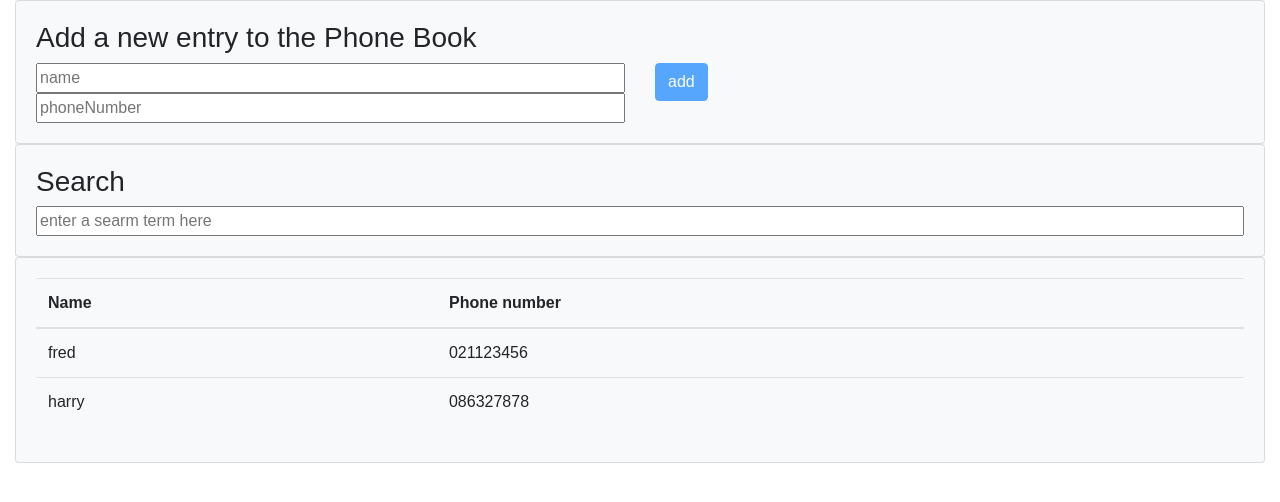
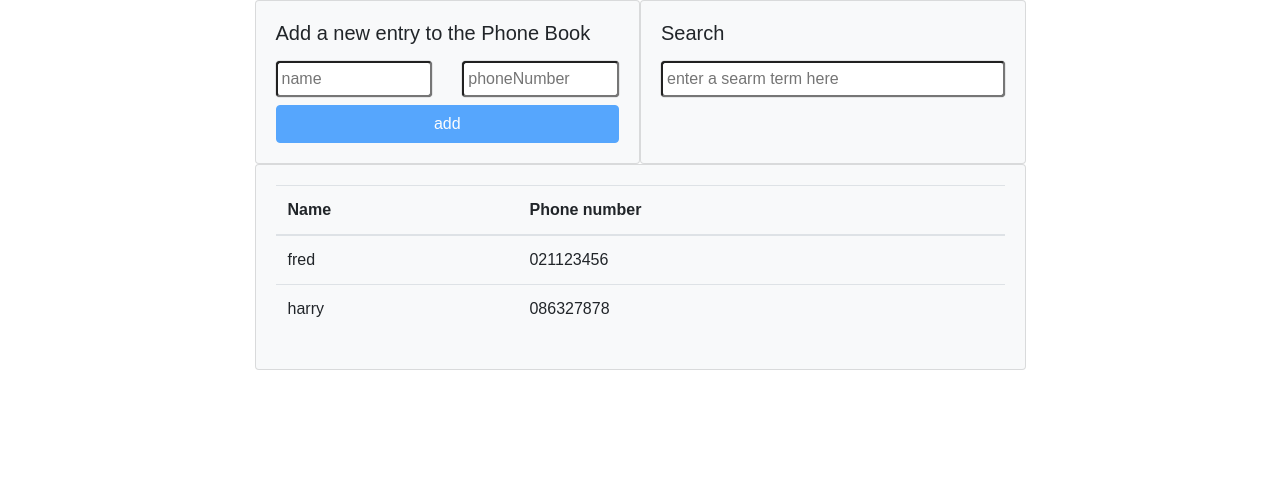
Before and after one commit to code-in-time/phone-book-test, a React app: page / in a window 1280 px wide. Built offline with nearby package versions, Linux system fonts and the light colour scheme.

Commit message:
Styling changes

```diff
--- a/public/index.html
+++ b/public/index.html
@@ -19,7 +19,7 @@
       work correctly both with client-side routing and a non-root public URL.
       Learn how to configure a non-root public URL by running `npm run build`.
     -->
-    <title>React App</title>
+    <title>Phonebook test</title>
   </head>
   <body>
     <noscript>
--- a/src/components/App.js
+++ b/src/components/App.js
@@ -9,12 +9,16 @@ class App extends Component {
       <div className="App">
         <div className="container-fluid">
           <div className="row">
-            <div className="col">
-              <div className="Index">
-                <PhoneBookEntryAdd />
-                <PhoneBookSearch />
-                <PhoneBookDataDisplay />
-              </div>
+            <div className="col-md-6 p-0">
+              <PhoneBookEntryAdd />
+            </div>
+            <div className="col-md-6 p-0">
+              <PhoneBookSearch />
+            </div>
+          </div>
+          <div className="row">
+            <div className="col-sm-12 p-0">
+              <PhoneBookDataDisplay />
             </div>
           </div>
         </div>
--- a/src/components/phonebook/PhoneBookDataDisplay.js
+++ b/src/components/phonebook/PhoneBookDataDisplay.js
@@ -8,7 +8,7 @@ class PhoneBookEntryDataDisplay extends Component {
    * @param {string} searchTermFilter Test that is being searched
    */
   buildRowData(searchTermFilter) {
-    let result = this.props.phoneBookReducerData.map((item, i) => {
+    const result = this.props.phoneBookReducerData.map((item, i) => {
       // This the the filter check.
       // If the phoneNumber or the name matched then show the row,
       if (item.name === searchTermFilter || item.phoneNumber === searchTermFilter || searchTermFilter === '') {
@@ -23,8 +23,6 @@ class PhoneBookEntryDataDisplay extends Component {
 
     return result;
   }
-
-
 
   render() {
     return (
--- a/src/components/phonebook/PhoneBookEntryAdd.js
+++ b/src/components/phonebook/PhoneBookEntryAdd.js
@@ -35,23 +35,34 @@ class PhoneBookEntryAdd extends Component {
     this.props.actionPhoneBookEntryAdd(this.state.name, this.state.phoneNumber);
     this.setState({
       name: '',
-      phoneNumber: ''
+      phoneNumber: '',
     });
   }
 
   render() {
     return (
       <div className="PhoneBookEntryAdd card card-body bg-light">
-        <h3>Add a new entry to the Phone Book</h3>
+        <h5>Add a new entry to the Phone Book</h5>
         <div className="row">
-          <div className="col">
+          <div className="col-sm-6">
             <input maxLength="10" value={this.state.name} onChange={this.onChangeInputName} placeholder="name" type="text" style={{ width: '100%' }} />
-            <input className="h_noSpinnerOnInput" maxLength="10" value={this.state.phoneNumber} onChange={this.onChangeInputPhoneNumber} placeholder="phoneNumber" type="number" pattern="^[0-9]" min="0" style={{ width: '100%' }} />
           </div>
-          <div className="col">
+          <div className="col-sm-6">
+            <input
+              className="h_noSpinnerOnInput h_width-100percent"
+              value={this.state.phoneNumber}
+              onChange={this.onChangeInputPhoneNumber}
+              placeholder="phoneNumber"
+              type="number"
+              pattern="^[0-9]"
+            />
+          </div>
+        </div>
+        <div className="row">
+          <div className="col-sm-12">
             <button
               onClick={() => this.clickAddBtn()}
-              className="btn btn-primary"
+              className="btn btn-primary h_width-100percent"
               disabled={this.state.phoneNumber === '' || this.state.name === ''}
             >add
             </button>
--- a/src/components/phonebook/PhoneBookSearch.js
+++ b/src/components/phonebook/PhoneBookSearch.js
@@ -7,8 +7,8 @@ import { actionPhoneBookSearch } from '../../actions/phoneBookActions';
 class PhoneBookSearch extends Component {
   render() {
     return (
-      <div className="PhoneBookEntryAdd card card-body bg-light">
-        <h3>Search</h3>
+      <div className="PhoneBookEntryAdd card card-body bg-light h_height-100percent">
+        <h5>Search</h5>
         <div className="row">
           <div className="col">
             <input
@@ -16,7 +16,7 @@ class PhoneBookSearch extends Component {
               onChange={e => this.props.actionPhoneBookSearch(e.target.value)}
               placeholder="enter a searm term here"
               type="text"
-              style={{ width: '100%' }}
+              className="h_width-100percent"
             />
           </div>
         </div>
--- a/src/styles/components/_App.scss
+++ b/src/styles/components/_App.scss
@@ -1,31 +1,4 @@
 .App {
-  div.box {
-    padding-top: 10px;
-    border: 0;
-  }
+  max-width: 900px;
+
 }
-/*
-.App-logo {
-  animation: App-logo-spin infinite 20s linear;
-  height: 80px;
-}
-
-.App-header {
-  background-color: #222;
-  height: 150px;
-  padding: 20px;
-  color: white;
-}
-
-.App-title {
-  font-size: 1.5em;
-}
-
-.App-intro {
-  font-size: large;
-}
-
-@keyframes App-logo-spin {
-  from { transform: rotate(0deg); }
-  to { transform: rotate(360deg); }
-} */
--- a/src/styles/misc/_extends.scss
+++ b/src/styles/misc/_extends.scss
@@ -3,3 +3,7 @@
 %fontPrimary {
     font-family: sans-serif;
 }
+
+%box-shadow-primary{
+    box-shadow: 0px 0px 1px #333;
+}
--- a/src/styles/misc/_general.scss
+++ b/src/styles/misc/_general.scss
@@ -1,5 +1,27 @@
+html {
+  height: 100%;
+}
+
 body {
     margin: 0;
     padding: 0;
     @extend %fontPrimary;
+    height: 100%;
+    width: 100%;
   }
+
+div#root {
+  height: 100%;
+  width: 100%;
+  display: flex;
+  justify-content: center;
+  align-content: center;
+}
+
+input {
+  width: 100%;
+  padding: 4px;
+  margin: 8px 0;
+  @extend %box-shadow-primary;
+  border-radius:4px;
+}
--- a/src/styles/misc/_helpers.scss
+++ b/src/styles/misc/_helpers.scss
@@ -1,70 +1,7 @@
 /**
  * These are general css helpers
+ * They will all begin with h_
  */
-
-/* Padding Helpers */
-.h_padding-0 {padding: 0;}
-.h_padding-t-0 {padding-top: 0;}
-.h_padding-r-0 {padding-right: 0;}
-.h_padding-b-0 {padding-bottom: 0;}
-.h_padding-l-0 {padding-left: 0;}
-
-.h_padding-10px {padding: 10px;}
-.h_padding-t-10px {padding-top: 10px;}
-.h_padding-r-10px {padding-right: 10px;}
-.h_padding-b-10px {padding-bottom: 10px;}
-.h_padding-l-10 {padding-left:10px;}
-
-.h_padding-20px {padding: 20px;}
-.h_padding-t-20px {padding-top: 20px;}
-.h_padding-r-20px {padding-right: 20px;}
-.h_padding-b-20px {padding-bottom: 20px;}
-.h_padding-l-20 {padding-left:20px;}
-
-.h_padding-30px {padding: 30px;}
-.h_padding-t-30px {padding-top: 30px;}
-.h_padding-r-30px {padding-right: 30px;}
-.h_padding-b-30px {padding-bottom: 30px;}
-.h_padding-l-30 {padding-left:30px;}
-
-.h_padding-40px {padding: 40px;}
-.h_padding-t-40px {padding-top: 40px;}
-.h_padding-r-40px {padding-right: 40px;}
-.h_padding-b-40px {padding-bottom: 40px;}
-.h_padding-l-40 {padding-left:40px;}
-
-
-/* Margin Helpers */
-.h_margin-0 {margin: 0;}
-.h_margin-t-0 {margin-top: 0;}
-.h_margin-r-0 {margin-right: 0;}
-.h_margin-b-0 {margin-bottom: 0;}
-.h_margin-l-0 {margin-left: 0;}
-
-.h_margin-10px {margin: 10px;}
-.h_margin-t-10px {margin-top: 10px;}
-.h_margin-r-10px {margin-right: 10px;}
-.h_margin-b-10px {margin-bottom: 10px;}
-.h_margin-l-10 {margin-left:10px;}
-
-.h_margin-20px {margin: 20px;}
-.h_margin-t-20px {margin-top: 20px;}
-.h_margin-r-20px {margin-right: 20px;}
-.h_margin-b-20px {margin-bottom: 20px;}
-.h_margin-l-20 {margin-left:20px;}
-
-.h_margin-30px {margin: 30px;}
-.h_margin-t-30px {margin-top: 30px;}
-.h_margin-r-30px {margin-right: 30px;}
-.h_margin-b-30px {margin-bottom: 30px;}
-.h_margin-l-30 {margin-left:30px;}
-
-.h_margin-40px {margin: 40px;}
-.h_margin-t-40px {margin-top: 40px;}
-.h_margin-r-40px {margin-right: 40px;}
-.h_margin-b-40px {margin-bottom: 40px;}
-.h_margin-l-40 {margin-left:40px;}
-
 
 /* This will hide the spinner on thbe input. */
 input.h_noSpinnerOnInput::-webkit-outer-spin-button,
@@ -73,3 +10,11 @@ input.h_noSpinnerOnInput::-webkit-inner-spin-button {
     -webkit-appearance: none;
     margin: 0; /* <-- Apparently some margin are still there even though it's hidden */
 }
+
+.h_width-100percent {
+    width: 100%;
+}
+
+.h_height-100percent {
+    height: 100%;
+}
--- a/src/styles/misc/_variables.scss
+++ b/src/styles/misc/_variables.scss
@@ -1,4 +1 @@
-$colorRed: red;
-$colorBlue: blue;
 $colorOrange: orange;
-$colorYellow: yellow;
```
Also changed, not shown: README.md, src/styles/index.css.
